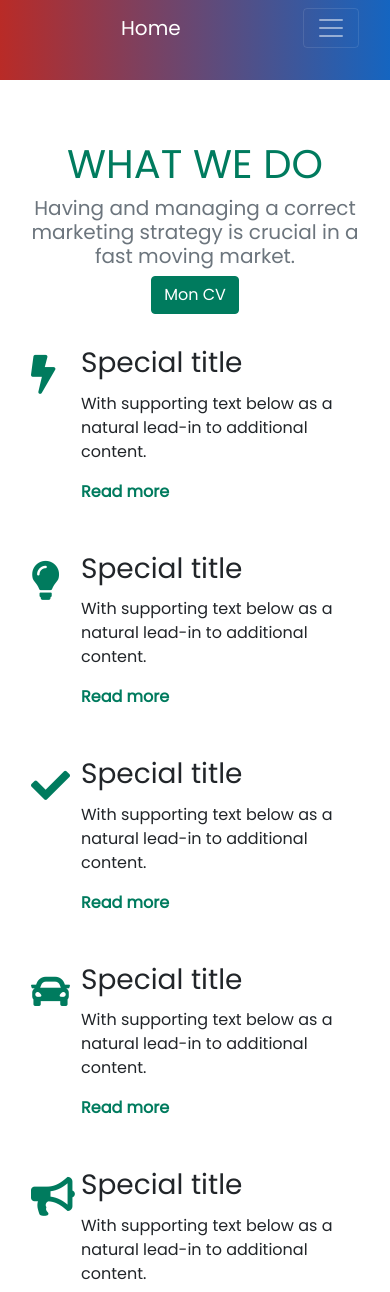
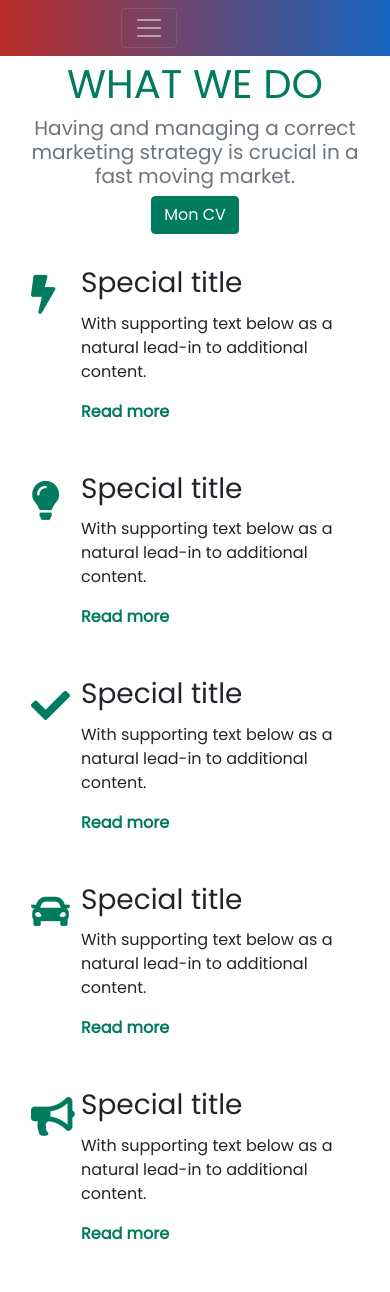
Before and after one commit to acarou/portfolio, a PHP site: page / in a window 390 px wide. Shown: the top 1292 px of the page. Run offline with PHP 8.4, Linux system fonts and the light colour scheme.

Commit message:
fix navbar

```diff
--- a/assets/css/main.css
+++ b/assets/css/main.css
@@ -7,6 +7,11 @@ body {
     background: linear-gradient(to left, #1565C0, #b92b27); /* W3C, IE 10+/ Edge, Firefox 16+, Chrome 26+, Opera 12+, Safari 7+ */
 
 }
+header {
+    background: #b92b27;  /* fallback for old browsers */
+    background: -webkit-linear-gradient(to left, #1565C0, #b92b27);  /* Chrome 10-25, Safari 5.1-6 */
+    background: linear-gradient(to left, #1565C0, #b92b27);
+}
 
 /**
  *
@@ -15,7 +20,7 @@ body {
  */
 
  #projet {
-    /*background: #eee !important;*/
+    /*background: #eee2 !important;*/
 }
 
 .btn-primary:hover,
--- a/assets/js/app.js
+++ b/assets/js/app.js
@@ -24,7 +24,7 @@ $(document).ready(function() {
 			return;
 		}
 		$('html, body').animate({
-			scrollTop:$(the_id).offset().top
+			scrollTop:$(the_id).offset().top-50
 		}, 'slow');
 		return false;
 	});
--- a/index.html
+++ b/index.html
@@ -21,10 +21,8 @@
 
 </head>
 <body>
-	<header class="container">
-
-		<nav class="navbar navbar-expand-md navbar-dark mb-4 offset-3">
-			<a class="navbar-brand" href="#">Home</a>
+	<header class="container-fluid fixed-top">
+		<nav class="navbar navbar-expand-md navbar-dark offset-3">
 			<button class="navbar-toggler" type="button" data-toggle="collapse" data-target="#navbarCollapse" aria-controls="navbarCollapse" aria-expanded="false" aria-label="Toggle navigation">
 				<span class="navbar-toggler-icon"></span>
 			</button>
@@ -52,7 +50,7 @@
 	</header>
 
 	<!-- Services section -->
-	<div id="info">
+	<span id="info"></span>
 	<section id="what-we-do">
 		<div class="container">
 			<h2 class="section-title mb-2 h1">What we do</h2>
@@ -120,10 +118,10 @@
 			</div>
 		</div>
 	</section>
-	</div>
 	<!-- /Services section -->
 
-	<section id="projet" class="pb-5">
+	<span id="projet"></span>
+	<section class="pb-5">
 		<div class="container">
 			<div class="row">
 				<!-- Team member -->
@@ -292,10 +290,10 @@
 			</div>
 		</div>
 	</section>
-
+	<span id="skill"></span>
 	<section class="container">
 		<div class="row">
-			<div class="col-md-12" id="skill">
+			<div class="col-md-12">
 				<h1 class="text-white">Mes compétences</h1>
 				<br>
 				<div class="progress" style="height: 20px">
@@ -336,10 +334,10 @@
 			</div>
 		</div>
 	</section>
-
+	<span id="contact"></span>
 	<div class="py-5 text-white">
 		<div class="container">
-			<div class="row" id="contact">
+			<div class="row">
 				<div class="col-md-12">
 					<h1>Contacter moi</h1>
 					<form action="https://formspree.io/quentin.sommer1@gmail.com" id="mailler" method="post">
```
Lines whose indentation alone changed are shown as unchanged.
